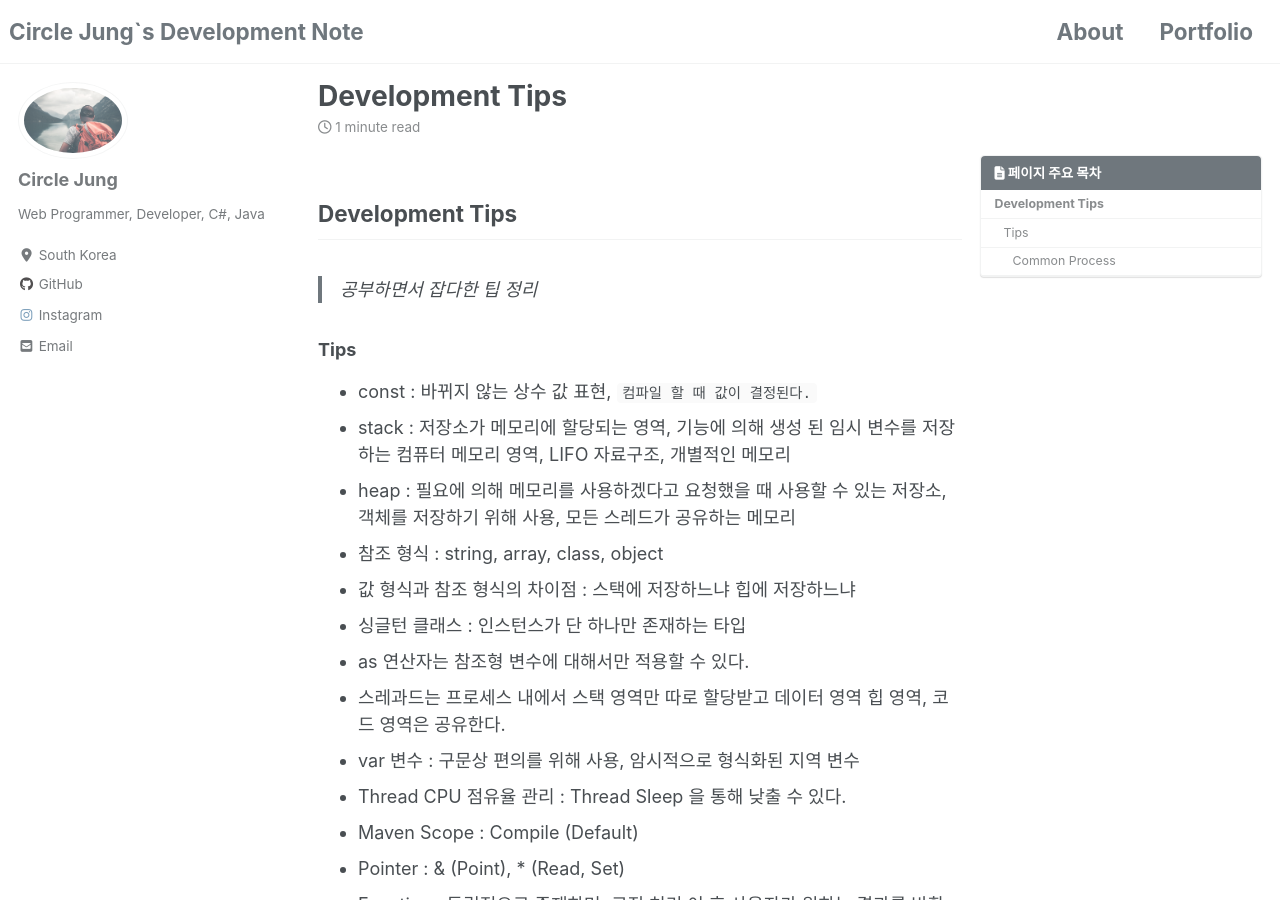
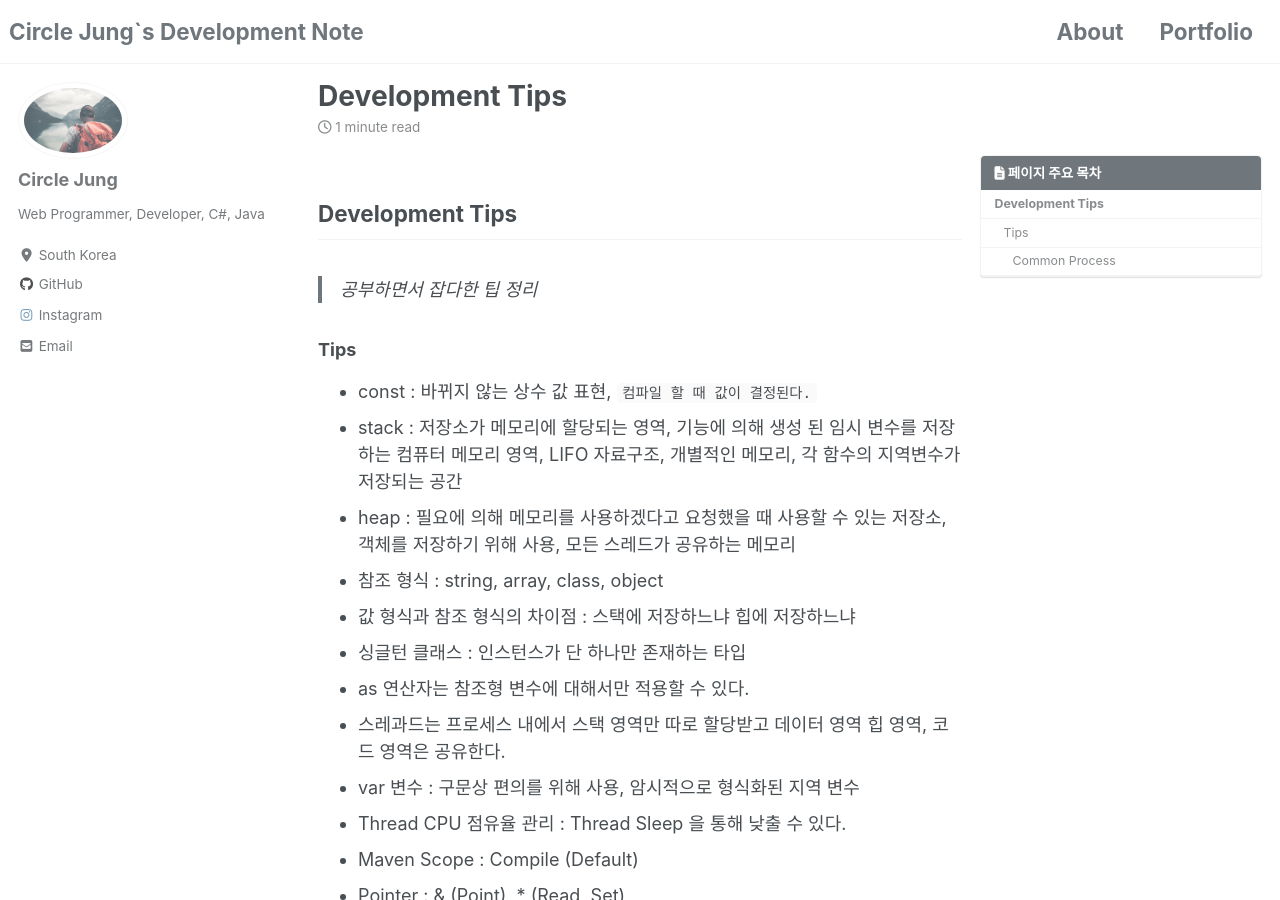
Before and after one commit to jwh0124/jwh0124.github.io, a Jekyll site: the page built from _posts/2020-05-09-development_tip.md, in a window 1280 px wide and 900 px high. Built offline with Jekyll 4.4.1, drawn with Linux system fonts in a browser that asks for light colours; cached includes are drawn as plain includes; nearby versions of some CDN libraries; comment, search, counter and statistics services are not loaded.

Commit message:
update stack

```diff
--- a/_posts/2020-05-09-development_tip.md
+++ b/_posts/2020-05-09-development_tip.md
@@ -20,7 +20,7 @@ last_modified_at: 2021-01-07T18:07:00+09:00
 ### Tips ####
 
 * const : 바뀌지 않는 상수 값 표현, `컴파일 할 때 값이 결정된다.`
-* stack : 저장소가 메모리에 할당되는 영역, 기능에 의해 생성 된 임시 변수를 저장하는 컴퓨터 메모리 영역, LIFO 자료구조, 개별적인 메모리
+* stack : 저장소가 메모리에 할당되는 영역, 기능에 의해 생성 된 임시 변수를 저장하는 컴퓨터 메모리 영역, LIFO 자료구조, 개별적인 메모리, 각 함수의 지역변수가 저장되는 공간
 * heap : 필요에 의해 메모리를 사용하겠다고 요청했을 때 사용할 수 있는 저장소, 객체를 저장하기 위해 사용, 모든 스레드가 공유하는 메모리
 * 참조 형식 : string, array, class, object
 * 값 형식과 참조 형식의 차이점 : 스택에 저장하느냐 힙에 저장하느냐
```
